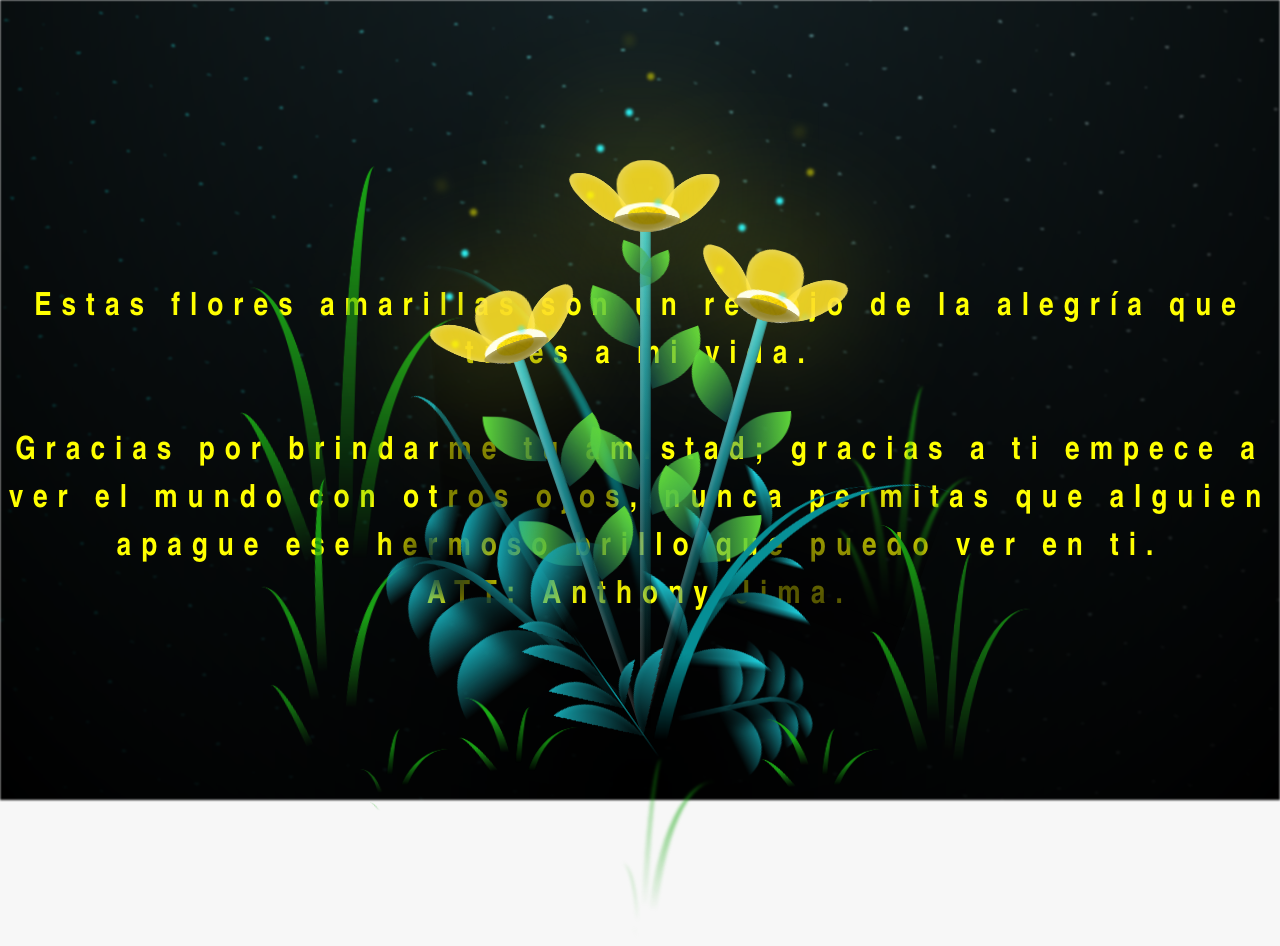
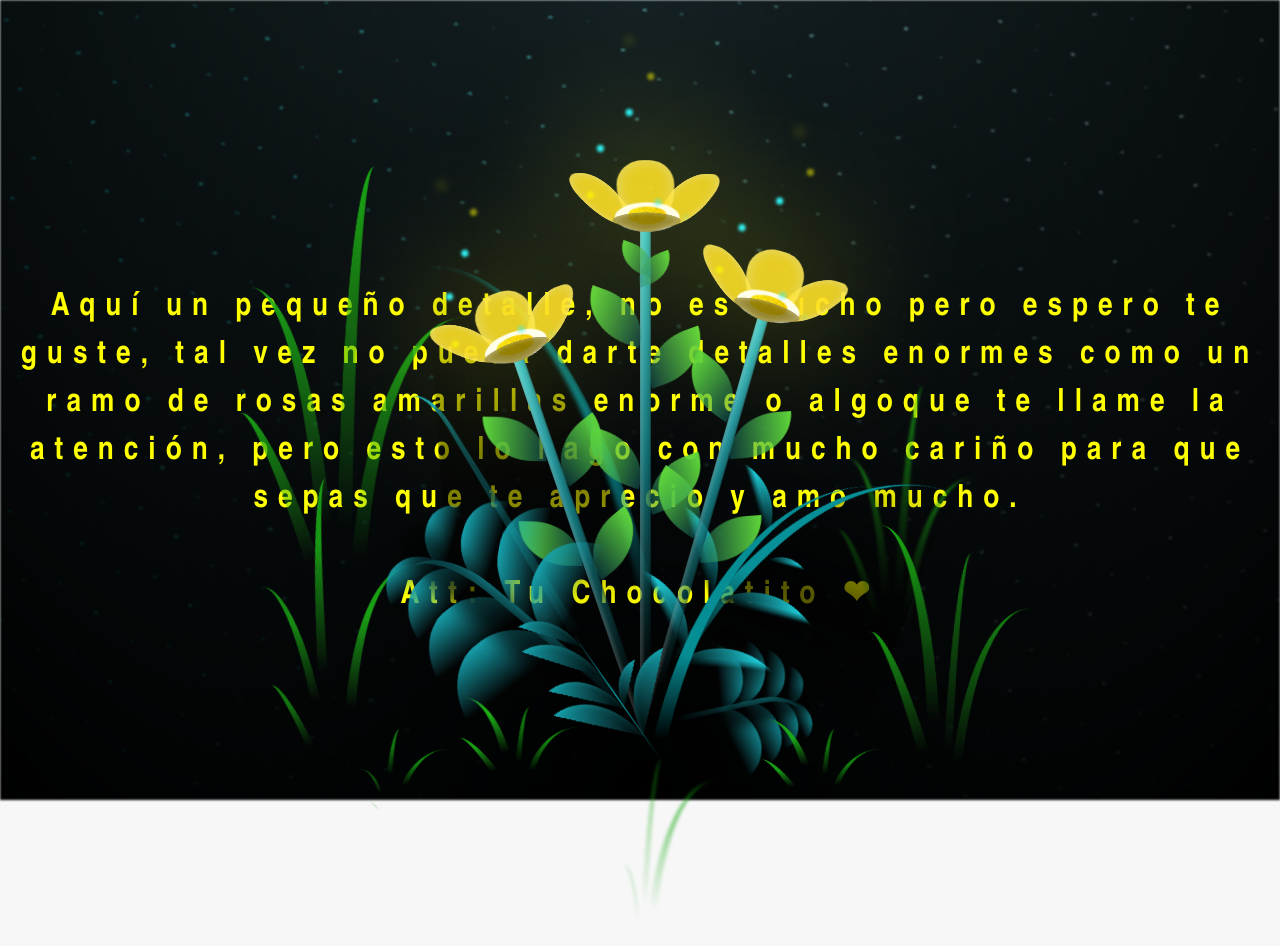
Before and after one commit to Gold-ECU/angel.github.io, a plain HTML site: page flower.html in a window 1280 px wide. Drawn offline with Linux system fonts and the light colour scheme.

Commit message:
Update flower.html

```diff
--- a/flower.html
+++ b/flower.html
@@ -14,9 +14,9 @@
 
     </div>
 
-    <h1 class="titulo">Estas flores amarillas son un reflejo de la alegría que traes a mi vida. <br> <br>
-      Gracias por brindarme tu amistad; gracias a ti empece a ver el mundo con otros ojos,
-      nunca permitas que alguien apague ese hermoso brillo que puedo ver en ti. <br>ATT: Anthony Jima. </h1>
+    <h1 class="titulo"> Aquí un pequeño detalle, no es mucho pero espero te guste, tal vez no pueda darte detalles enormes
+      como un ramo de rosas amarillas enorme o algoque te llame la atención, pero esto lo hago con mucho cariño para que sepas
+      que te aprecio y amo mucho. <br> <br> Att: Tu Chocolatito ❤ </h1>
     <div class="night"></div>
     <div class="flowers">
       <div class="flower flower--1">
```
